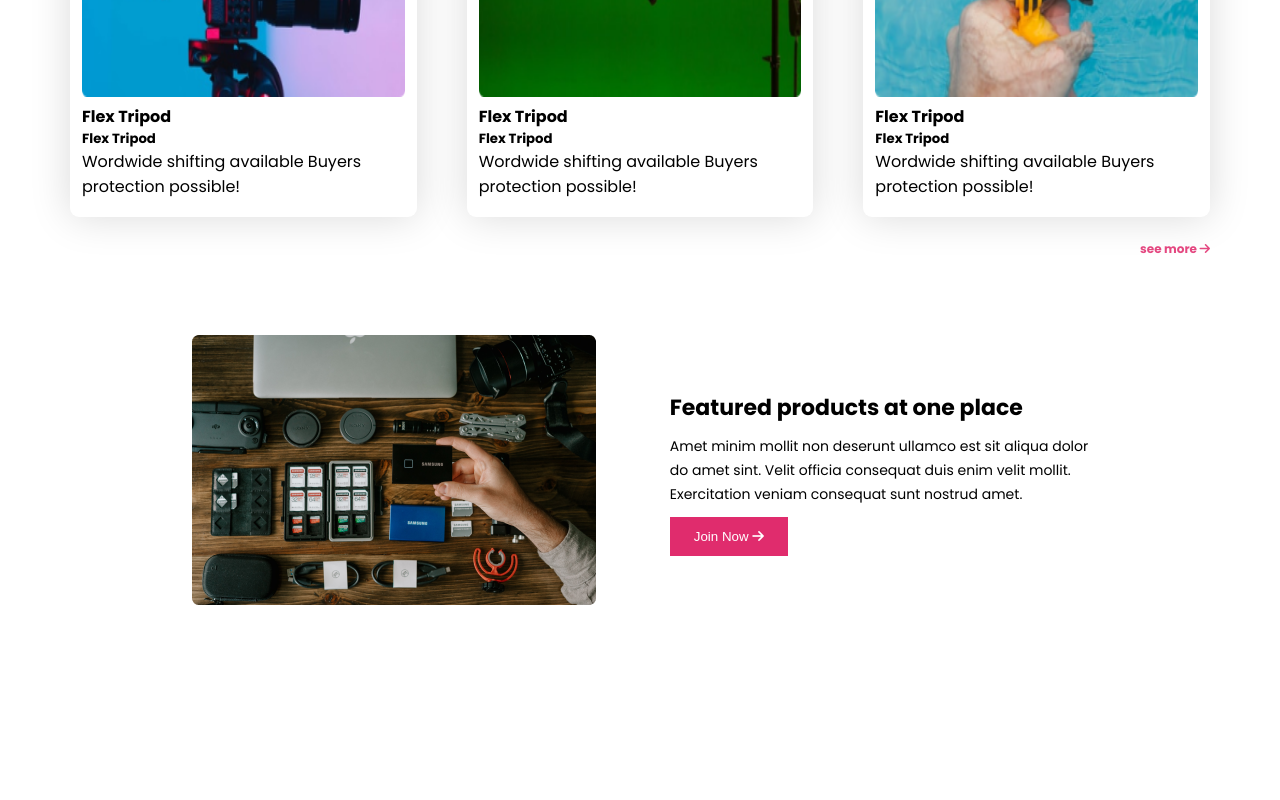
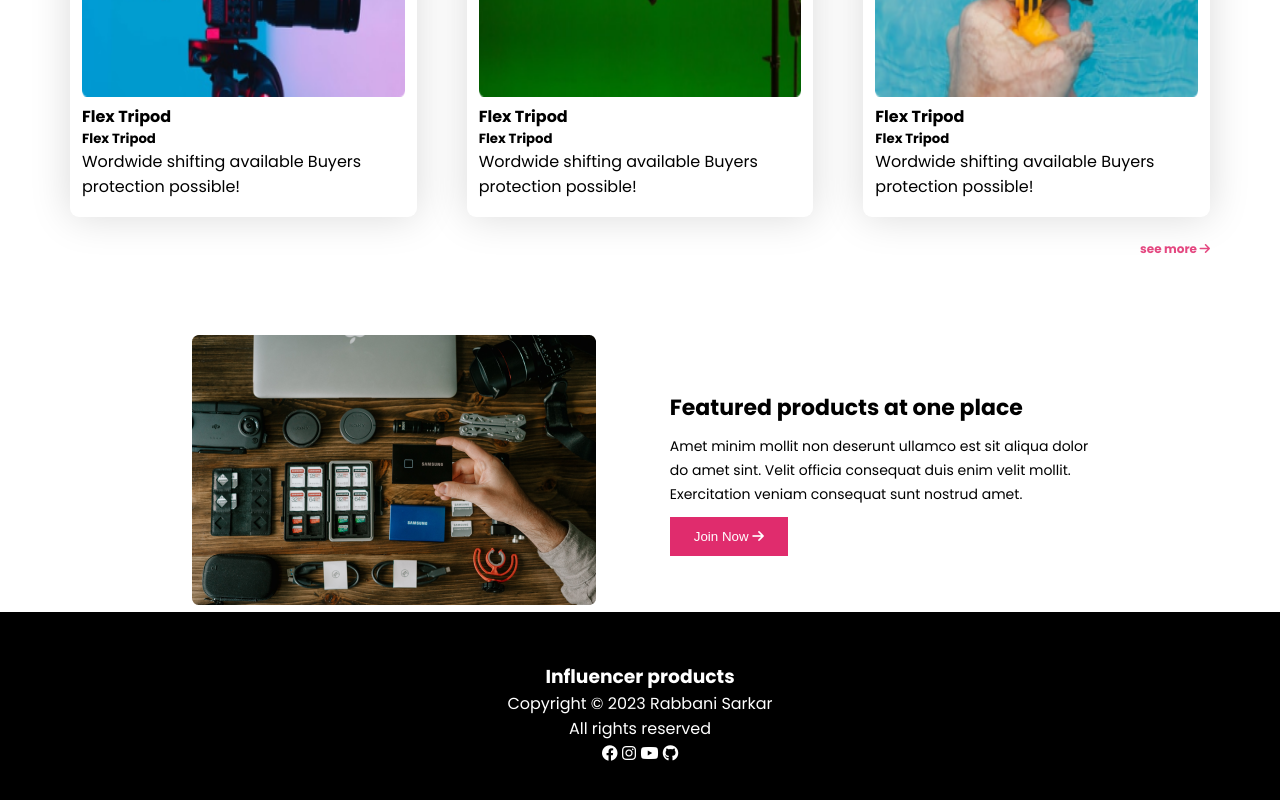
Before and after one commit to programmerrabbanii/class-six, a plain HTML site: page index.html in a window 1280 px wide. Shown: the part 2405-3205 px from the top of the page. Before the commit the page ends 3017 px from the top, so only its background shows below. Drawn offline with Linux system fonts and the light colour scheme.

Commit message:
added the footer section

```diff
--- a/index.html
+++ b/index.html
@@ -150,6 +150,12 @@
 
     </main>
     <footer>
+        <h3>Influencer products</h3>
+        <p>Copyright © 2023  Rabbani Sarkar <br> All rights reserved</p>
+        <i class="fa-brands fa-facebook"></i>
+        <i class="fa-brands fa-instagram"></i>
+        <i class="fa-brands fa-youtube"></i>
+        <i class="fa-brands fa-github"></i>
 
     </footer>
 
--- a/style.css
+++ b/style.css
@@ -142,6 +142,12 @@ button.btn- {
     padding: 12px 24px;
     text-transform: capitalize;
 }
+footer{
+    text-align: center;
+    padding: 50px;
+    background-color: black;
+    color: white;
+}
 
 /* responsive medium devices */
 @media screen and (max-width:576px) {
```
